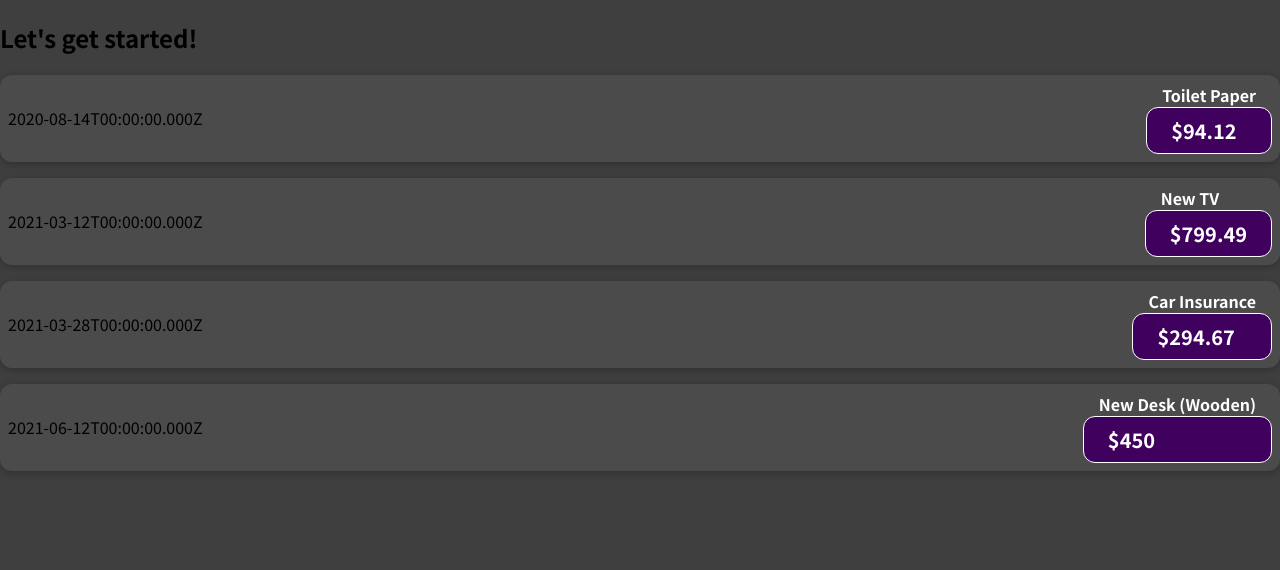
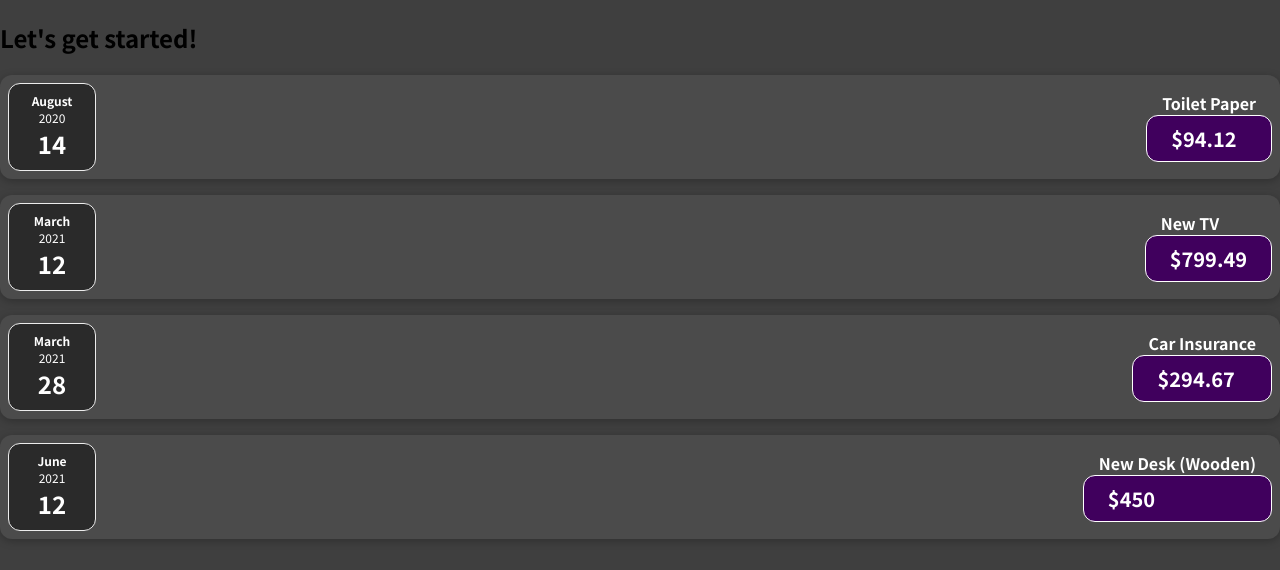
Before and after one commit to mamad34/React_Max, a JavaScript app: page / in a window 1280 px wide. Shown: the top 570 px of the page. Built offline with nearby package versions, Linux system fonts and the light colour scheme.

Commit message:
added expense date component

```diff
--- a/src/App.js
+++ b/src/App.js
@@ -30,22 +30,22 @@
         title={expenses[0].title}
         amount={expenses[0].amount}
         date={expenses[0].date}
-      ></ExpenseItem>
+      />
       <ExpenseItem
         title={expenses[1].title}
         amount={expenses[1].amount}
         date={expenses[1].date}
-      ></ExpenseItem>
+      />
       <ExpenseItem
         title={expenses[2].title}
         amount={expenses[2].amount}
         date={expenses[2].date}
-      ></ExpenseItem>
+      />
       <ExpenseItem
         title={expenses[3].title}
         amount={expenses[3].amount}
         date={expenses[3].date}
-      ></ExpenseItem>
+      />
     </div>
   );
 }
--- /dev/null
+++ b/src/components/ExpenseDate.css
@@ -0,0 +1,26 @@
+.expense-date {
+  display: flex;
+  flex-direction: column;
+  width: 5.5rem;
+  height: 5.5rem;
+  border: 1px solid #ececec;
+  background-color: #2a2a2a;
+  color: white;
+  border-radius: 12px;
+  align-items: center;
+  justify-content: center;
+}
+
+.expense-date__month {
+  font-size: 0.75rem;
+  font-weight: bold;
+}
+
+.expense-date__year {
+  font-size: 0.75rem;
+}
+
+.expense-date__day {
+  font-size: 1.5rem;
+  font-weight: bold;
+}
--- /dev/null
+++ b/src/components/ExpenseDate.js
@@ -0,0 +1,15 @@
+import "./ExpenseDate.css";
+function ExpenseDate(props) {
+  const month = props.date.toLocaleString("en-US", { month: "long" });
+  const day = props.date.toLocaleString("en-US", { day: "2-digit" });
+  const year = props.date.getFullYear();
+  return (
+    <div className="expense-date">
+      <div className="expense-date__month">{month}</div>
+      <div className="expense-date__year">{year}</div>
+      <div className="expense-date__day">{day}</div>
+    </div>
+  );
+}
+
+export default ExpenseDate;
--- a/src/components/ExpenseItem.js
+++ b/src/components/ExpenseItem.js
@@ -1,9 +1,9 @@
 import "./ExpenseItem.css";
-
+import ExpenseDate from "./ExpenseDate";
 function ExpenseItem(props) {
   return (
     <div className="expense-item">
-      <div>{props.date.toISOString()}</div>
+      <ExpenseDate date={props.date} />
       <div>
         <h2 className="expense-item__description">{props.title}</h2>
         <div className="expense-item__price">${props.amount}</div>
```
